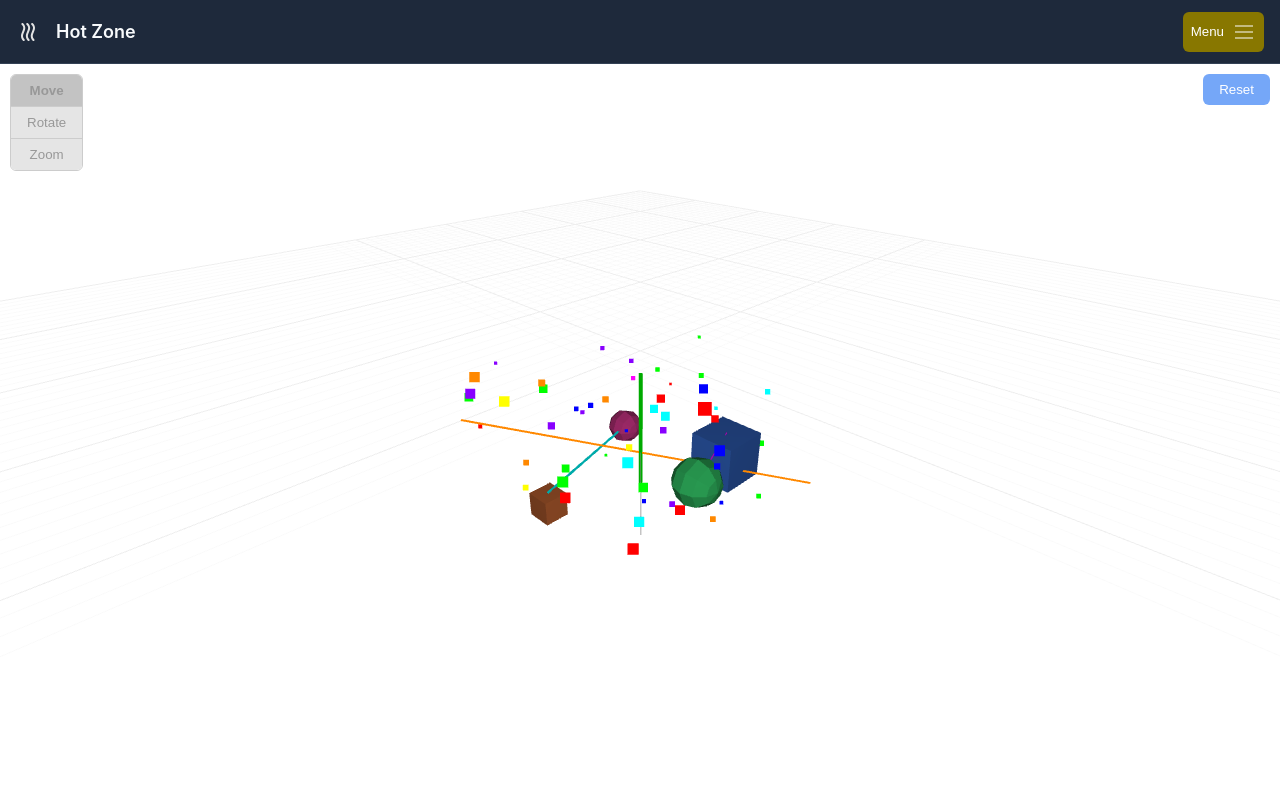
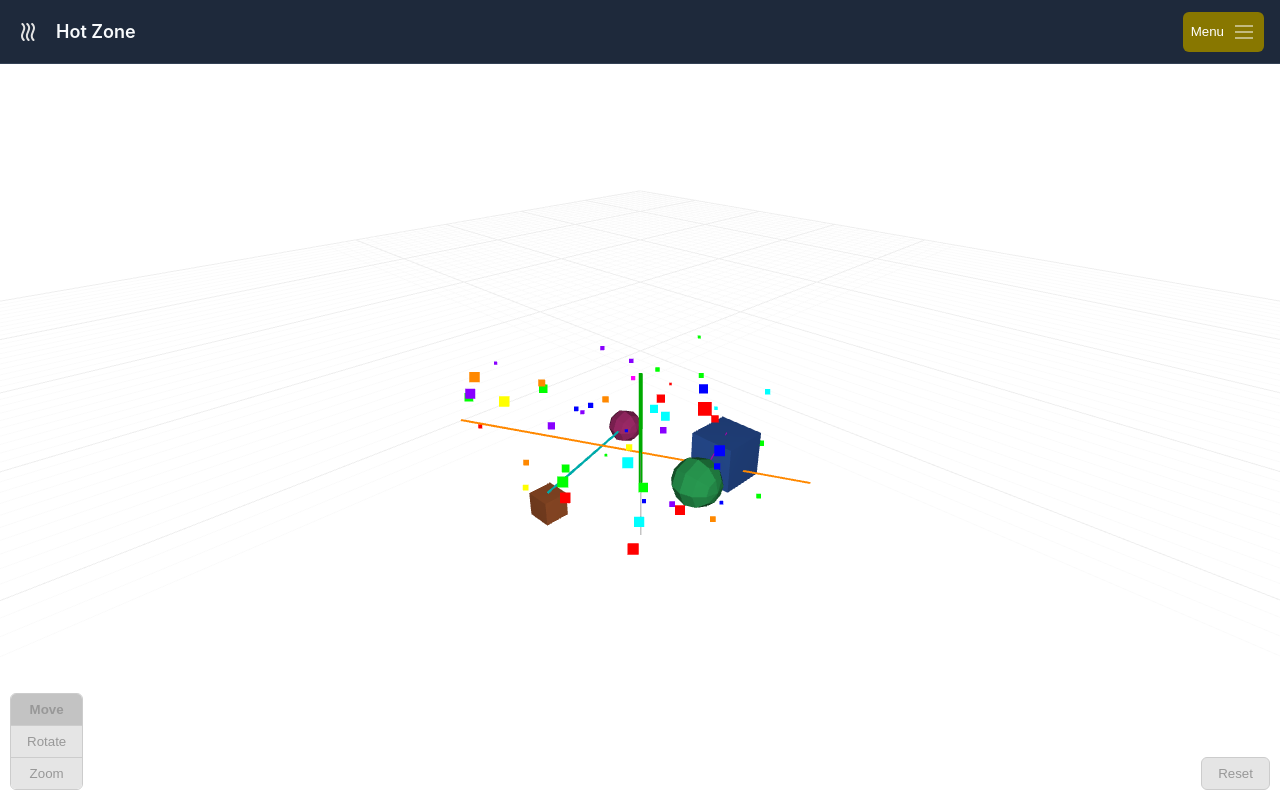
Before and after one commit to jaromirsivic/submoamoa, a React (Vite) app in the folder package/submoamoa/wwwroot/: page /settings/hot-zone in a window 1280 px wide. Built offline with nearby package versions, Linux system fonts and the light colour scheme.

Commit message:
feat: Add Scene3D component for rendering interactive 3D scenes with various object types and camera controls.

```diff
--- a/package/submoamoa/wwwroot/src/components/Scene3D.jsx
+++ b/package/submoamoa/wwwroot/src/components/Scene3D.jsx
@@ -456,16 +456,27 @@ const Scene3D = ({
 
     const controlsStyle = {
         position: 'absolute',
-        top: '10px',
+        bottom: '10px',
         left: '10px',
         zIndex: 10
     };
 
     const resetButtonStyle = {
         position: 'absolute',
-        top: '10px',
+        bottom: '10px',
         right: '10px',
         zIndex: 10
+    };
+
+    // Match MultiSwitch default colors
+    const resetButtonColors = {
+        backgroundColor: '#cccccc',
+        color: '#333333',
+        border: '1px solid #999999',
+        borderRadius: '0.375rem',
+        padding: '0.5rem 1rem',
+        fontWeight: 400,
+        opacity: 0.5
     };
 
     return (
@@ -496,7 +507,7 @@ const Scene3D = ({
                 <Button
                     label="Reset"
                     onClick={resetCamera}
-                    style={{ opacity: 0.7 }}
+                    style={resetButtonColors}
                 />
             </div>
         </div>
```
